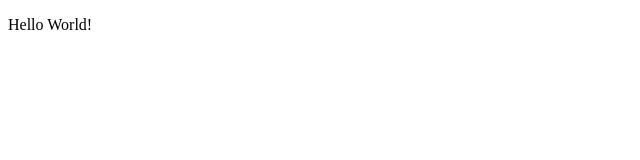
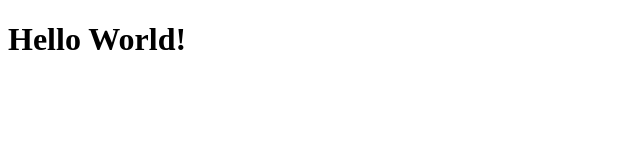
Before and after one commit to Gideonlim2006/gideon-lim.github.io, a plain HTML site: page index.html in a window 1280 px wide. Shown: the whole page, without its empty margins (0-640 px from the left). Drawn offline with nearby package versions, Linux system fonts and the light colour scheme.

Commit message:
Update index.html

```diff
--- a/index.html
+++ b/index.html
@@ -23,9 +23,10 @@
 </head>
 
 <body>
-  <p>
+  <h1>
     Hello World!
-  </p>
+  </h1
+    >
 </body>
 
 </html>
```
